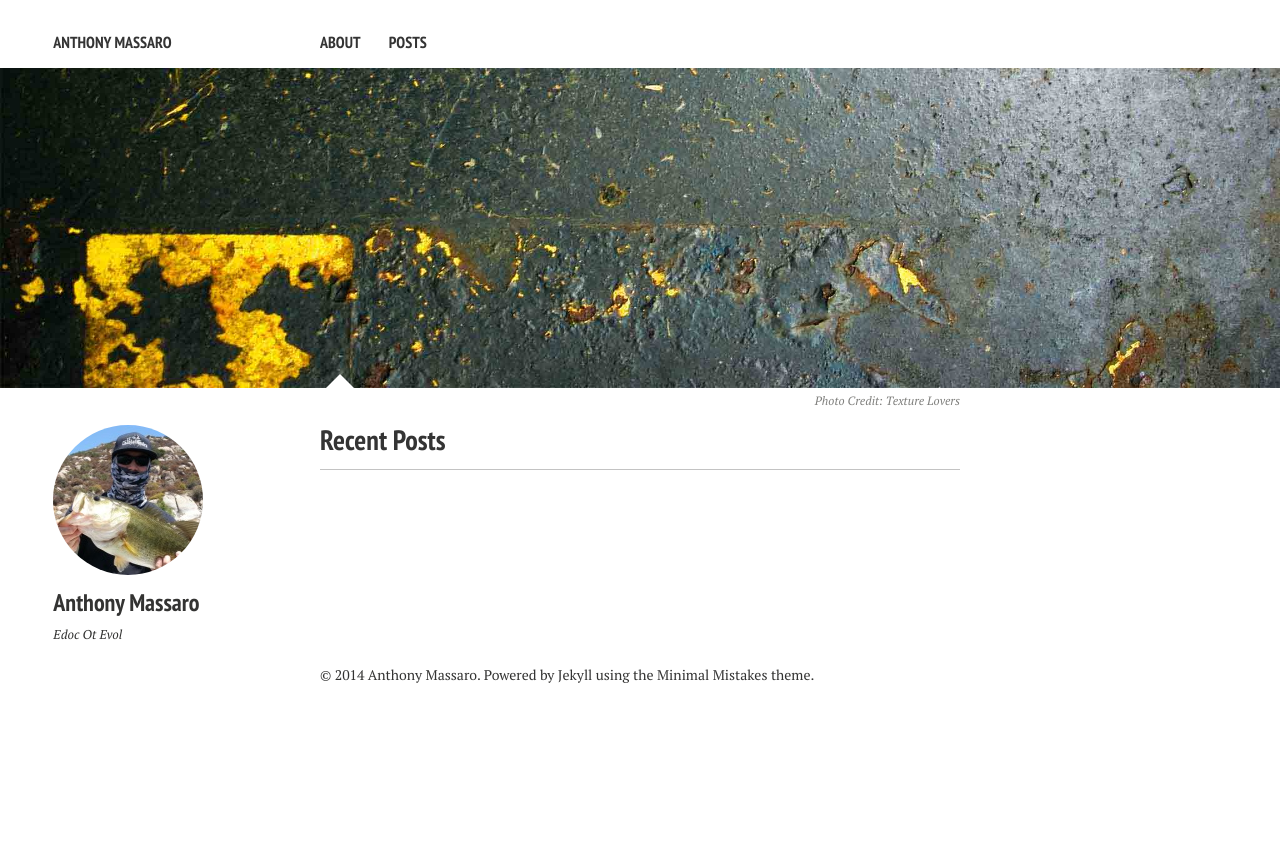
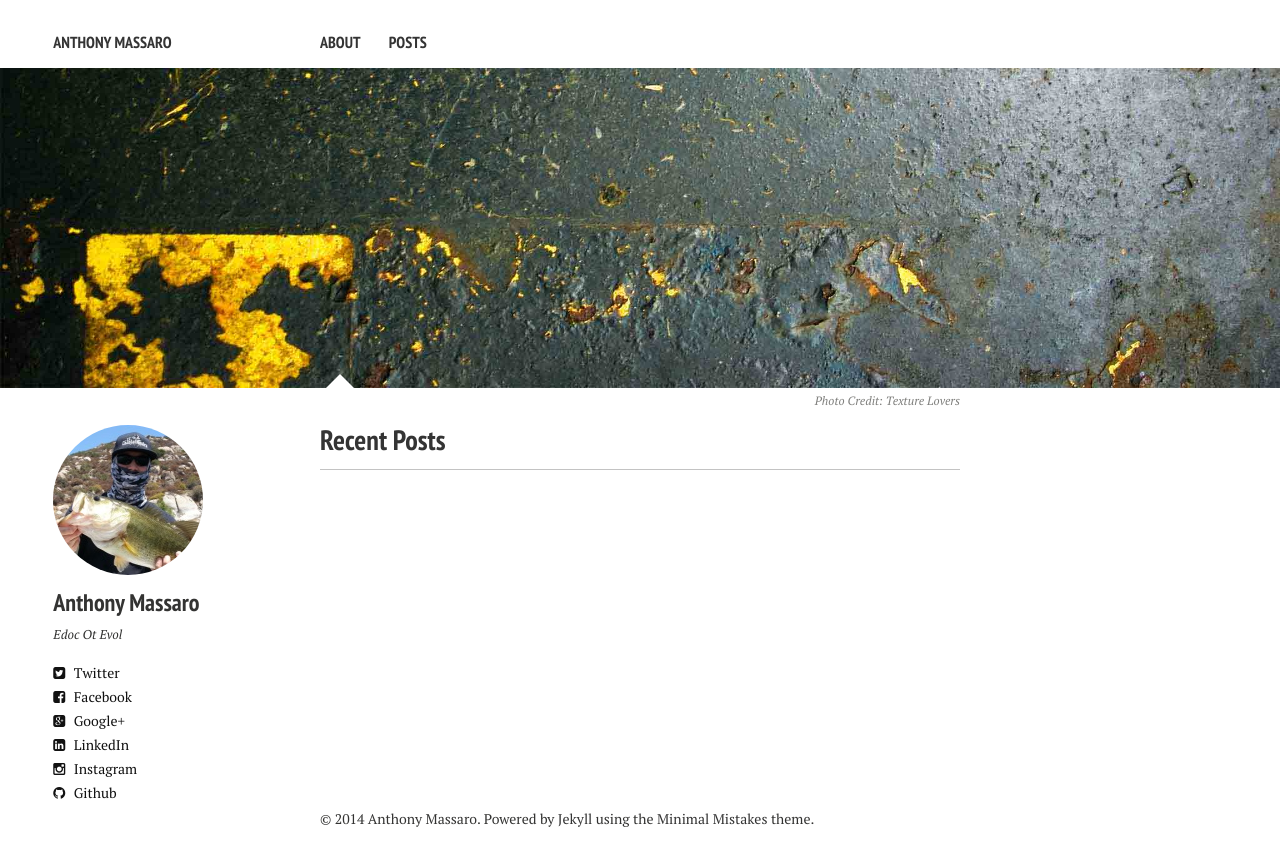
Before and after one commit to amassaro/amassaro.github.io, a Jekyll site: the page built from index.md, in a window 1280 px wide. Shown: the top 866 px of the page. Built offline with Jekyll 4.4.1, drawn with Linux system fonts in a browser that asks for light colours; nearby versions of some CDN libraries; some of the changed lines change nothing that is shown.

Commit message:
social additions

```diff
--- a/_config.yml
+++ b/_config.yml
@@ -11,12 +11,12 @@ owner:
   bio:            "Edoc Ot Evol"
   email:          amassaro78@gmail.com
   # Social networking links are used in author-bio sidebar. Update and remove as you like.
-  twitter:
-  facebook:
-  github:
+  twitter: AnthonyMassaro
+  facebook: massaro.anthony
+  github: amassaro
   stackoverflow:
-  linkedin:
-  instagram:
+  linkedin: anthonymassaro
+  instagram: nicedreams242
   lastfm:
   tumblr:
   pinterest:
@@ -24,7 +24,7 @@ owner:
   steam:
   dribbble:
   # For Google Authorship https://plus.google.com/authorship
-  google_plus:
+  google_plus: AnthonyMassaro
 
 # Analytics and webmaster tools stuff goes here
 google_analytics:
```
